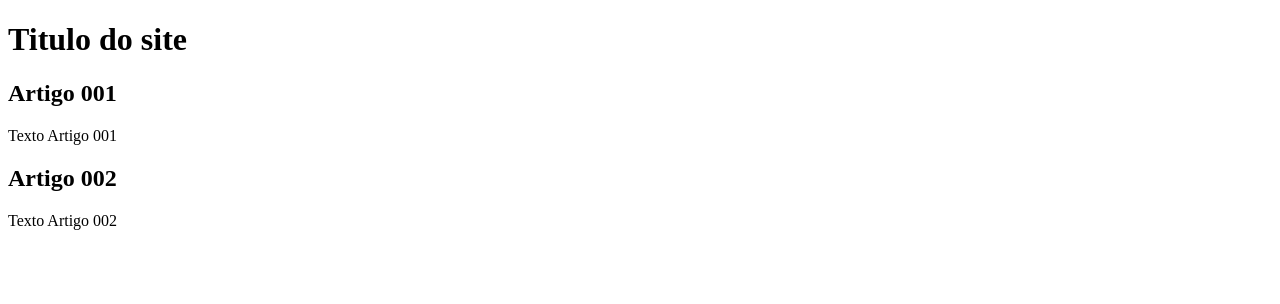
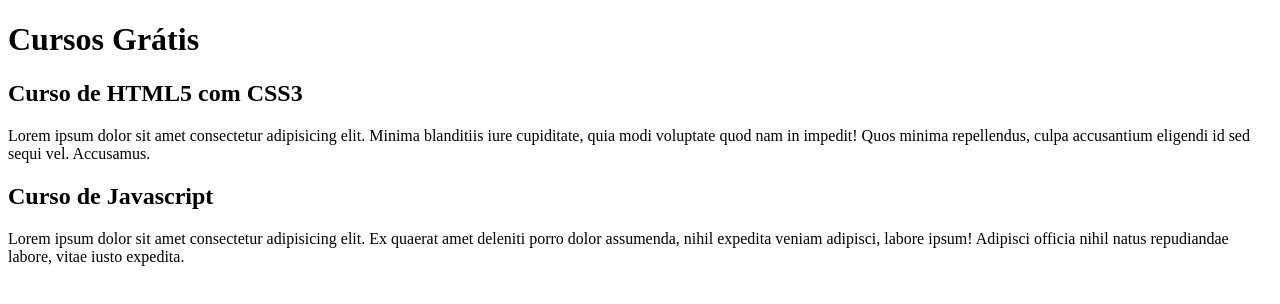
Before and after one commit to brunocesarth/projeto-site, a plain HTML site: page index.html in a window 1280 px wide. Drawn offline with Linux system fonts and the light colour scheme.

Commit message:
Comecei a escrever o conteúdo

```diff
--- a/index.html
+++ b/index.html
@@ -11,15 +11,15 @@
 <body>
     <main>
         <header>
-            <h1>Titulo do site</h1>
+            <h1>Cursos Grátis</h1>
         </header>
         <article>
-            <h2>Artigo 001</h2>
-            <p>Texto Artigo 001</p>
+            <h2>Curso de HTML5 com CSS3</h2>
+            <p>Lorem ipsum dolor sit amet consectetur adipisicing elit. Minima blanditiis iure cupiditate, quia modi voluptate quod nam in impedit! Quos minima repellendus, culpa accusantium eligendi id sed sequi vel. Accusamus.</p>
         </article>
         <article>
-            <h2>Artigo 002</h2>
-            <p>Texto Artigo 002</p>
+            <h2>Curso de Javascript</h2>
+            <p>Lorem ipsum dolor sit amet consectetur adipisicing elit. Ex quaerat amet deleniti porro dolor assumenda, nihil expedita veniam adipisci, labore ipsum! Adipisci officia nihil natus repudiandae labore, vitae iusto expedita.</p>
         </article>
     </main>
 </body>
```
